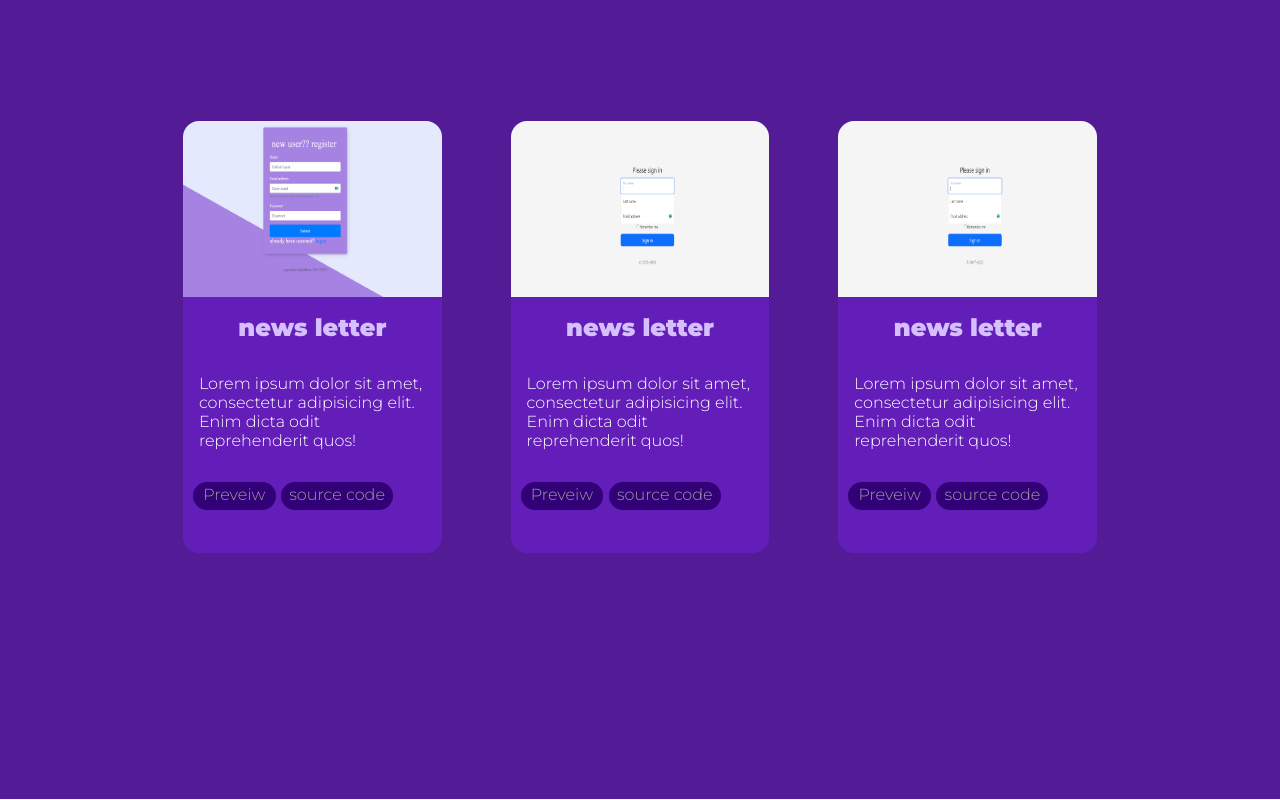
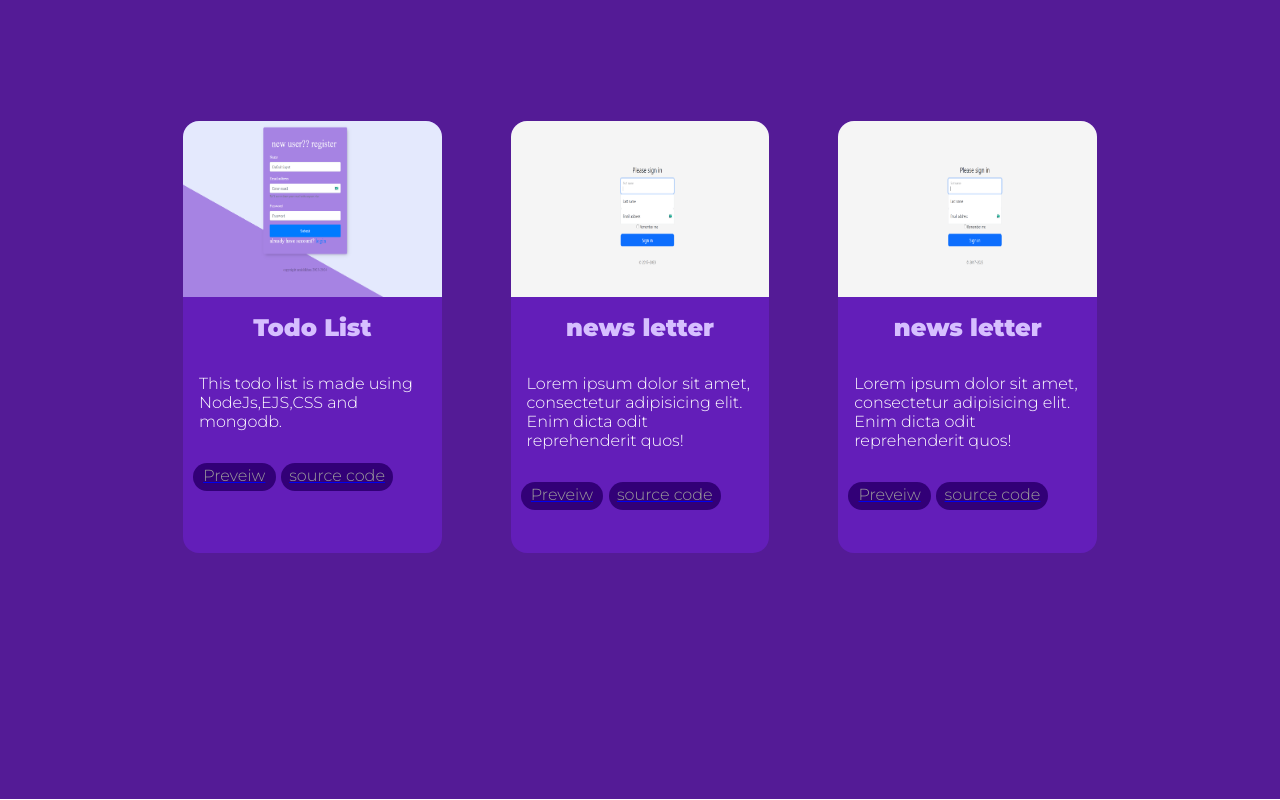
Before and after one commit to AMISH-KHAN/my_portfolio, a plain HTML site: page index.html in a window 1280 px wide. Shown: the part 1572-2372 px from the top of the page. Drawn offline with Linux system fonts and the light colour scheme.

Commit message:
todo list added

```diff
--- a/index.html
+++ b/index.html
@@ -54,9 +54,9 @@
           <div class="project-photo">
             <img src="image/todolist.png" alt="">
           </div>
-          <h3>news letter</h3>
+          <h3>Todo List</h3>
           <p>
-            Lorem ipsum dolor sit amet, consectetur adipisicing elit. Enim dicta odit reprehenderit quos!
+            This todo list is made using NodeJs,EJS,CSS and mongodb.
           </p><div class="button-con">
 
             <a href="https://amishtodolist.onrender.com" target="_blank"><div class="preview">Preveiw</div></a>
```
